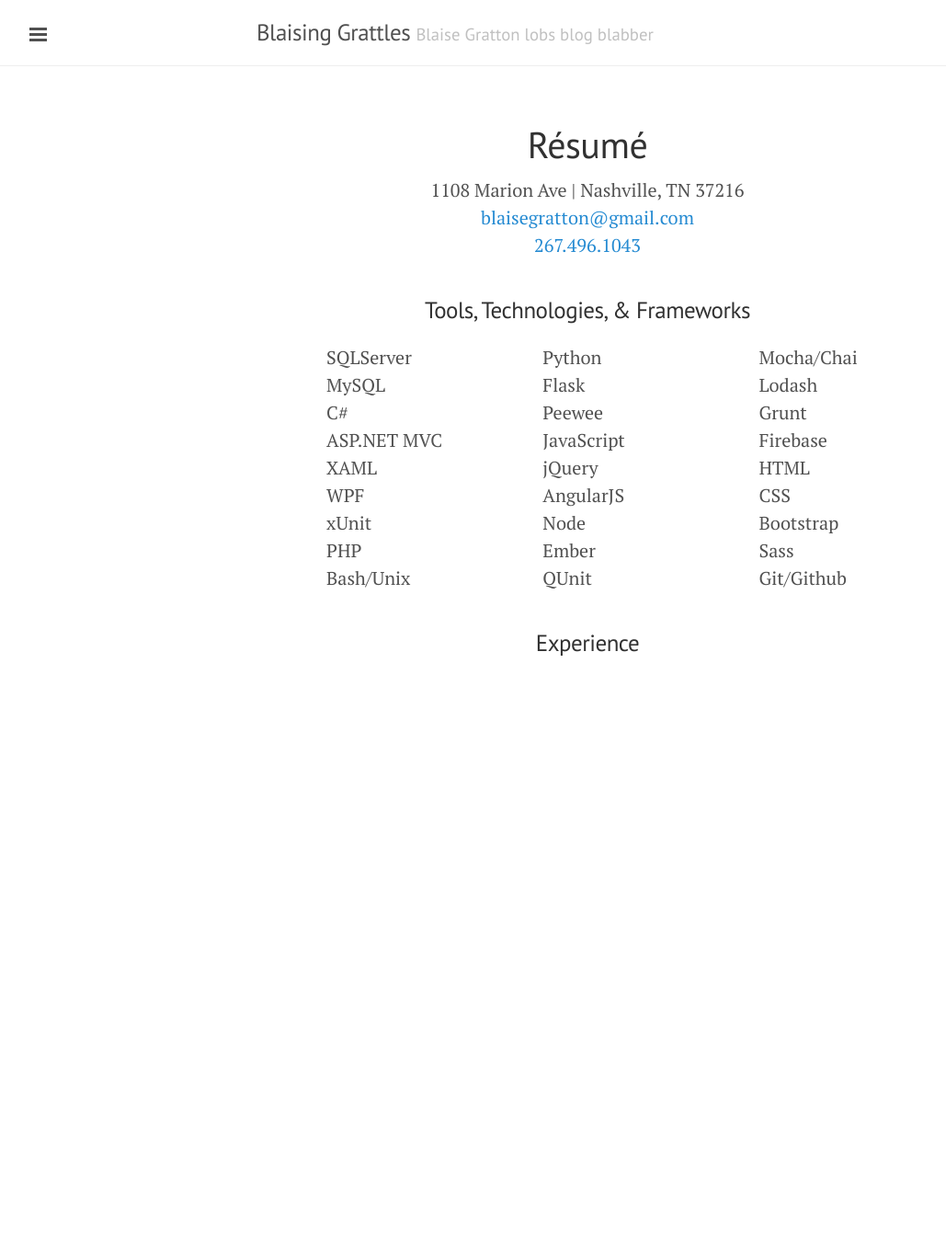
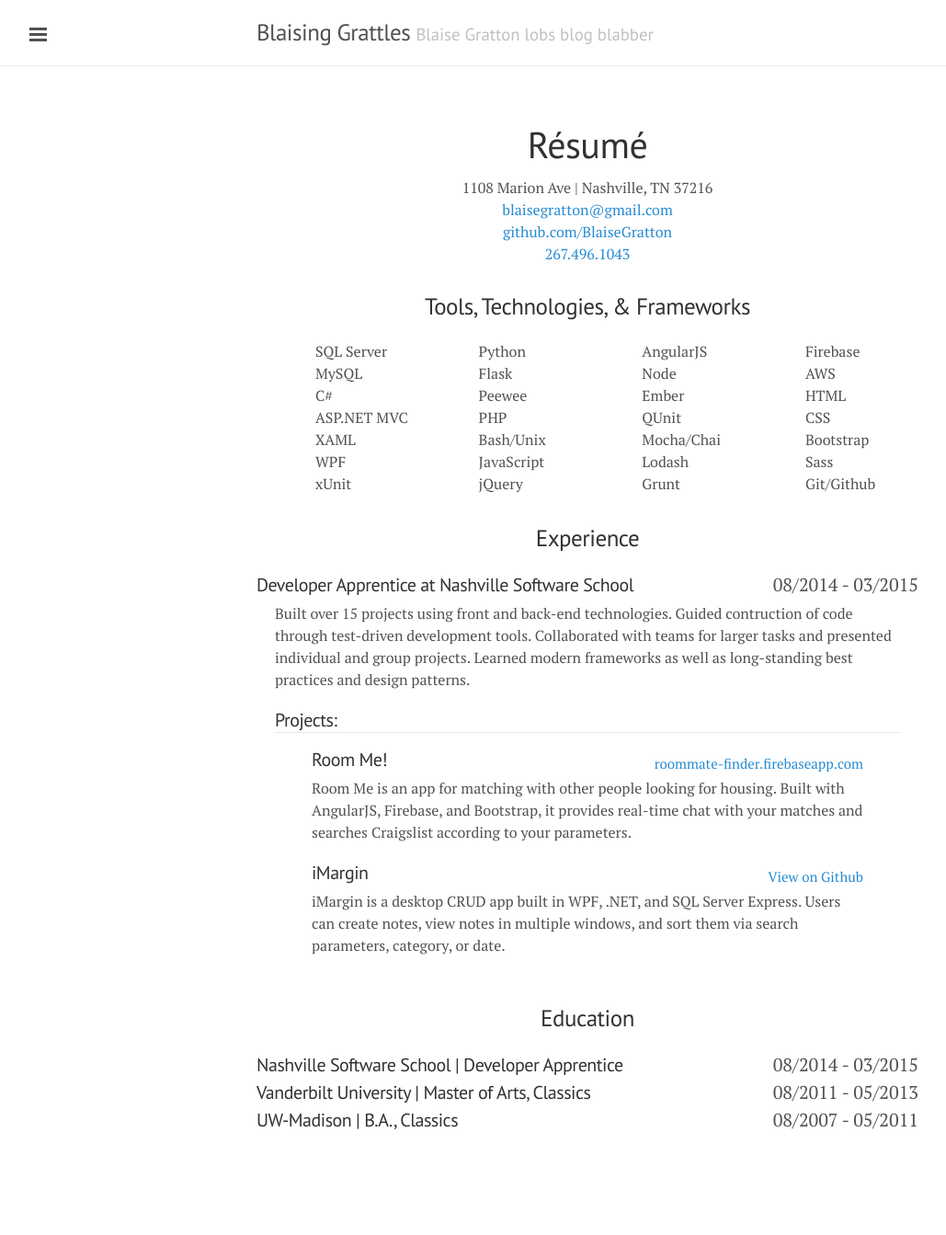
Before and after one commit to BlaiseGratton/blaisegratton.github.io, a Jekyll site: the page built from resume.html, in a window 1280 px wide. Shown: the whole page at 92% size, without its empty margins (1-1030 px from the left). Built offline with Jekyll 4.4.1, drawn with Linux system fonts in a browser that asks for light colours; Markdown is read by kramdown in place of the engine named in the settings; before the commit the page ends 900 px from its top, so only the background shows below that.

Commit message:
finished content and styling for current version

```diff
--- a/_includes/head.html
+++ b/_includes/head.html
@@ -19,6 +19,7 @@
   <link rel="stylesheet" href="{{ site.baseurl }}public/css/syntax.css">
   <link rel="stylesheet" href="{{ site.baseurl }}public/css/lanyon.css">
   <link rel="stylesheet" href="{{ site.baseurl }}public/css/main.css">
+  <link rel="stylesheet" href="{{ site.baseurl }}public/css/print.css" media="print">
   <link rel="stylesheet" href="http://fonts.googleapis.com/css?family=PT+Serif:400,400italic,700%7CPT+Sans:400">
 
   <!-- Icons -->
--- a/public/css/main.css
+++ b/public/css/main.css
@@ -4,7 +4,7 @@
 
 .resume-section-header {
   text-align: center;
-  margin-top: 40px;
+  margin-top: 30px;
 }
 
 .contact > p {
@@ -16,12 +16,21 @@
   text-align: center;
 }
 
+.skills li, .experience-content, .contact > * {
+  font-size: 16px;
+}
+
 .left {
   float: left;
 }
 
 .right {
   float: right;
+  font-size: 1rem;
+}
+
+.right a {
+  font-size: .75rem;
 }
 
 .print {
@@ -34,7 +43,7 @@
 
 .skills > div {
   display: inline-block;
-  width: 32%;
+  width: 24%;
   padding: 0;
   margin: 0;
 }
@@ -46,5 +55,55 @@
 }
 
 .skills li {
-  padding-left: 33%;
+  padding-left: 37%;
+  margin: 0;
 }
+
+.experience-heading {
+  display: inline-block;
+  margin: 0;
+  padding: 0;
+}
+
+p.experience-heading {
+  xmargin-bottom: 15px;
+}
+
+.experience-content {
+  clear: both;
+  margin-top: 2px;
+  padding: 0 20px;
+}
+
+.experience-content > h5 {
+  border-bottom: 1px solid #e6e6e6;
+  margin-bottom: 15px;
+}
+
+.projects {
+  padding: 2px 40px;
+}
+
+.project-title {
+  display: inline-block;
+  margin: 0;
+  padding: 0;
+}
+
+.education-heading {
+  padding: 0;
+  margin: 0;
+  display: inline-block;
+}
+
+.education {
+  margin-bottom: 110px;
+}
+
+.extended-content {
+  margin-top: 4px;
+}
+
+.project-title-wrapper {
+  margin-bottom: 6px;
+}
--- /dev/null
+++ b/public/css/print.css
@@ -0,0 +1,64 @@
+.page-view, .masthead, .sidebar-toggle {
+  display: none;
+}
+
+.print {
+  display: inherit;
+}
+
+body {
+  width: 100%;
+  padding: 0;
+  margin: 0;
+}
+
+.container, .content {
+  min-width: 690px;
+  margin: 0;
+  padding: 0;
+}
+
+p, li {
+  color: black;
+}
+
+a {
+  color: black;
+  text-decoration: none;
+  font-size: 12px;
+}
+
+.resume {
+  padding: 0 20px;
+  margin: 0;
+}
+
+.skills li, .contact > * {
+  font-size: 12px;
+}
+
+.resume-header {
+  margin-top: 0;
+}
+
+.resume-section-header {
+  margin-top: 37px;
+  margin-bottom: 10px;
+}
+
+.content-section {
+  margin-top: 6px;
+}
+
+#iMargin-p {
+  margin-bottom: 0;
+}
+
+.education {
+  margin-bottom: 0px;
+}
+
+.extended-content {
+  font-size: 12px;
+  margin-top: 12px;
+}
--- a/resume.html
+++ b/resume.html
@@ -4,47 +4,54 @@ title: R&eacute;sum&eacute; | Blaise Gratton
 link: /resume/
 ---
 <link href='http://fonts.googleapis.com/css?family=Lora' rel='stylesheet' type='text/css'>
-
+<div class="resume">
   <h1 class="resume-header"><span class="print">Blaise Gratton</span><span class="page-view">R&eacute;sum&eacute;</span></h1>
   <div class="contact">
     <p class="">1108 Marion Ave | Nashville, TN 37216</p>
     <p class=""><a href="mailto:blaisegratton@gmail.com">blaisegratton@gmail.com</a></p>
+    <p class=""><a href="www.github.com/BlaiseGratton">github.com/BlaiseGratton</a></p>
     <p class=""><a href="tel:2674961043">267.496.1043</a></p>
   </div>
   <h3 class="resume-section-header">Tools, Technologies, & Frameworks</h3>
   <div class="skills content-section">
-  <div id="left-col">
+    <div id="col-1">
       <ul>
-      <li>SQLServer</li>
+        <li>SQL Server</li>
         <li>MySQL</li>
         <li>C#</li>
         <li>ASP.NET MVC</li>
         <li>XAML</li>
         <li>WPF</li>
         <li>xUnit</li>
-      <li>PHP</li>
-      <li>Bash/Unix</li>
+
       </ul>
     </div>
-  <div id="mid-col">
+    <div id="col-2">
       <ul>
         <li>Python</li>
         <li>Flask</li>
         <li>Peewee</li>
+        <li>PHP</li>
+        <li>Bash/Unix</li>
         <li>JavaScript</li>
         <li>jQuery</li>
+      </ul>
+    </div>
+    <div id="col-3">
+      <ul>
         <li>AngularJS</li>
         <li>Node</li>
         <li>Ember</li>
         <li>QUnit</li>
-    </ul>
-  </div>
-  <div id="right-col">
-    <ul>
         <li>Mocha/Chai</li>
         <li>Lodash</li>
         <li>Grunt</li>
+      </ul>
+    </div>
+    <div id="col-4">
+      <ul>
         <li>Firebase</li>
+        <li>AWS</li>
         <li>HTML</li>
         <li>CSS</li>
         <li>Bootstrap</li>
@@ -54,6 +61,47 @@ link: /resume/
     </div>
   </div>
   <h3 class="resume-section-header">Experience</h3>
+  <div class="experience content-section">
+    <div>
+      <h4 class="experience-heading">Developer Apprentice at Nashville Software School</h4>
+      <p class="right experience-heading">08/2014 - 03/2015</p>
+    </div>
+    <p class="experience-content extended-content">Built over 15 projects using front and back-end technologies. Guided contruction of code through test-driven development tools.
+    Collaborated with teams for larger tasks and presented individual and group projects. Learned modern frameworks as well as long-standing best practices and design patterns.</p>
+    <div class="experience-content">
+      <h5>Projects:</h5>
+      <div class="projects">
+        <div class="project-title-wrapper">
+          <h5 class="project-title">Room Me!</h5>
+          <p class="project-title right"><a href="www.roommate-finder.firebaseapp.com">roommate-finder.firebaseapp.com</a></p>
+        </div>
+        <p class="extended-content">Room Me is an app for matching with other people looking for housing. Built with AngularJS, Firebase, and Bootstrap, it
+        provides real-time chat with your matches and searches Craigslist according to your parameters.</p>
+        <div class="project-title-wrapper">
+          <h5 class="project-title">iMargin</h5>
+          <p class="project-title right"><a class="page-view" href="www.github.com/BlaiseGratton/iMargin">View on Github</a><span class="print"><a>github.com/BlaiseGratton/iMargin</a></span></p>
+        </div>
+        <p class="extended-content" id="iMargin-p">iMargin is a desktop CRUD app built in WPF, .NET, and SQL Server Express. Users can create notes, view notes in multiple
+          windows, and sort them via search parameters, category, or date.</p>
+      </div>
+    </div>
+  </div>
+  <h3 class="resume-section-header">Education</h3>
+  <div class="education content-section">
+    <div>
+      <h4 class="education-heading">Nashville Software School  |  Developer Apprentice</h4>
+      <p class="right education-heading">08/2014 - 03/2015</p>
+    </div>
+    <div>
+      <h4 class="education-heading">Vanderbilt University  |  Master of Arts, Classics</h4>
+      <p class="right education-heading">08/2011 - 05/2013</p>
+    </div>
+    <div>
+      <h4 class="education-heading">UW-Madison  |  B.A., Classics</h4>
+      <p class="right education-heading">08/2007 - 05/2011</p>
+    </div>
+  </div>
+</div>
 
 
 
```
Lines whose indentation alone changed are shown as unchanged.
